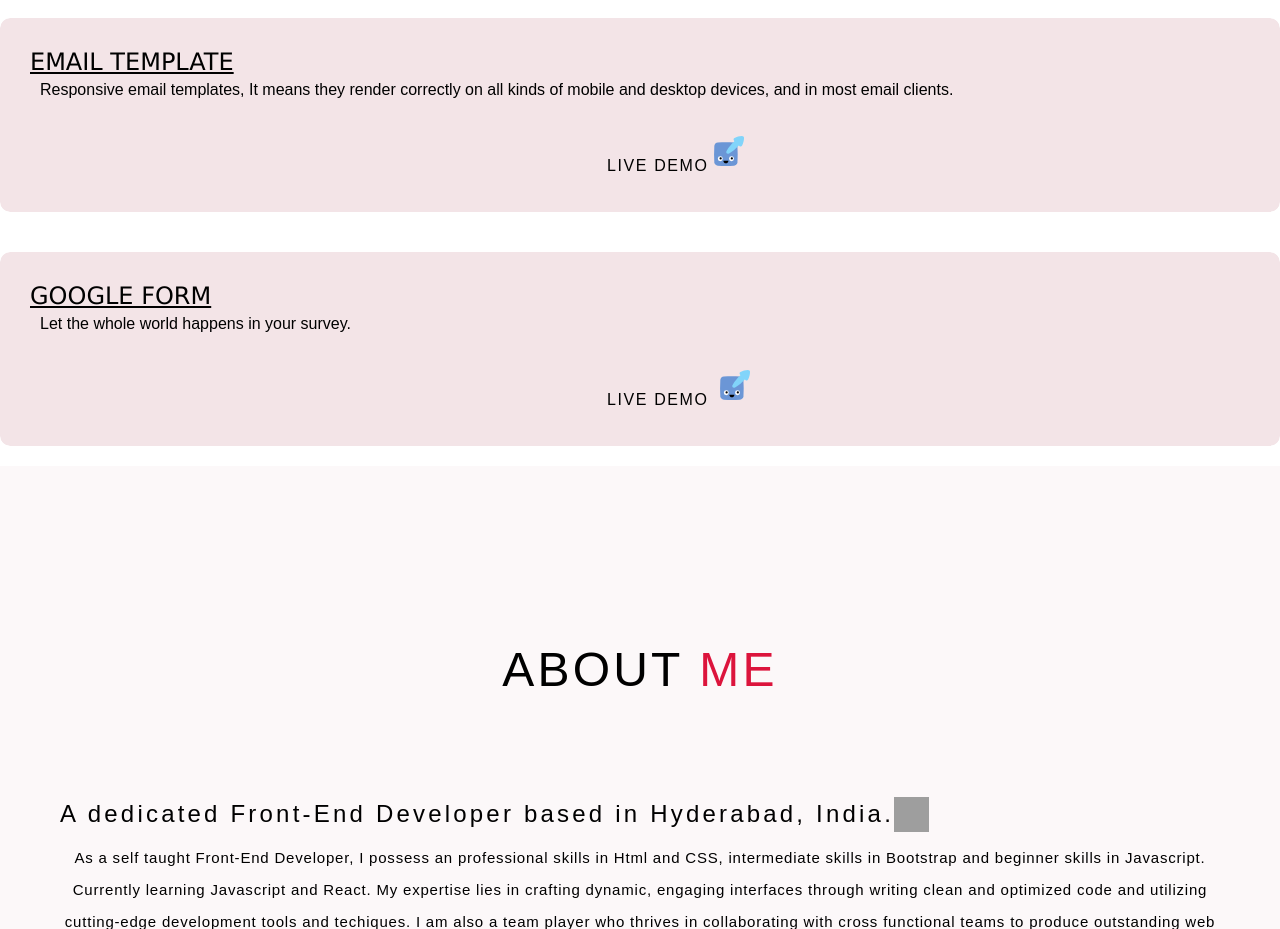
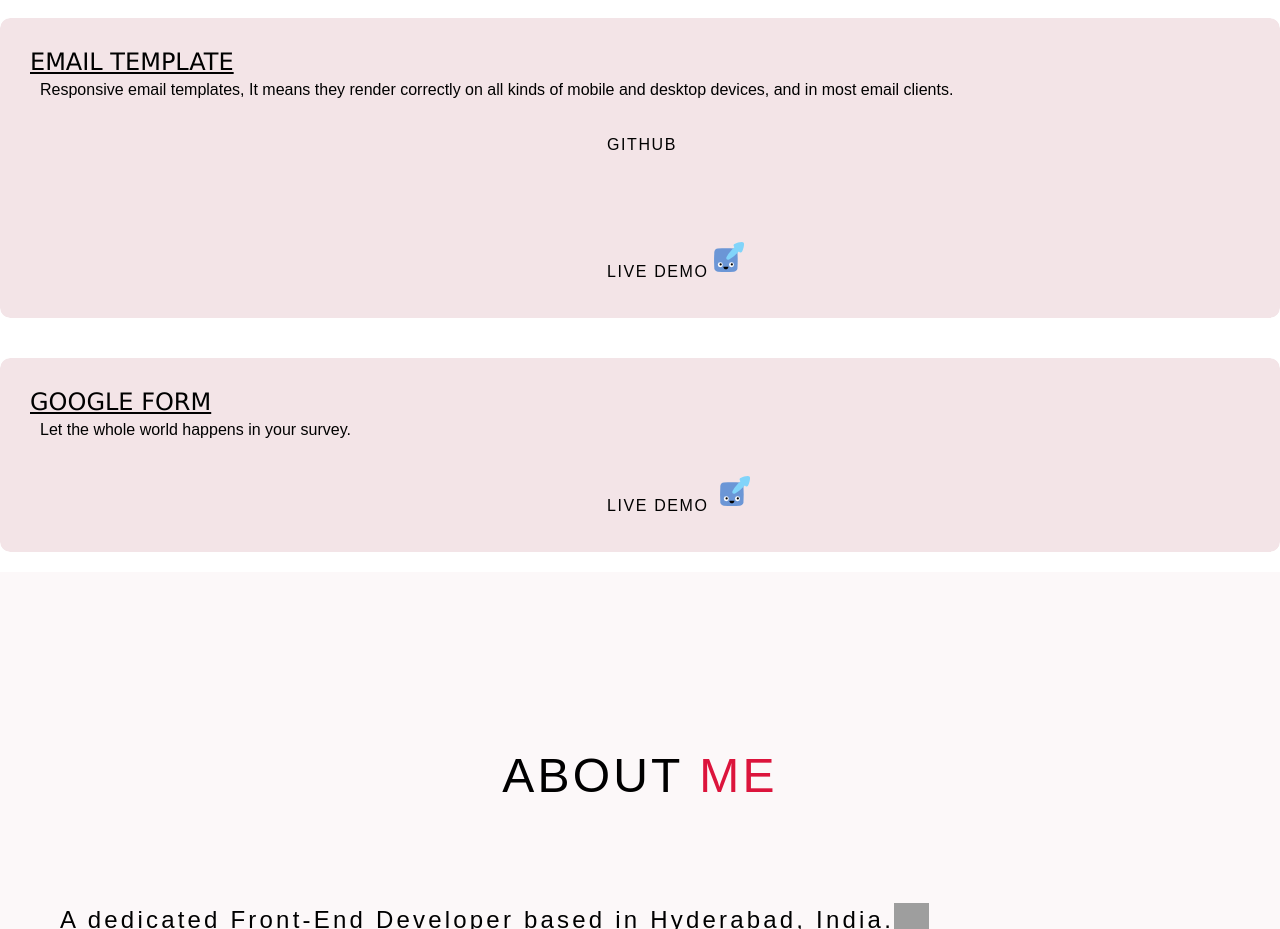
Before and after one commit to codeMXonline/web_development.github.io, a plain HTML site: page index.html in a window 1280 px wide. Shown: the part 1260-2189 px from the top of the page. Drawn offline with Linux system fonts and the light colour scheme; grey boxes are pictures that could not be loaded.

Commit message:
Update index.html

```diff
--- a/index.html
+++ b/index.html
@@ -167,6 +167,7 @@
                 all kinds of mobile and desktop devices, and in most email
                 clients.
               </p>
+              <a href=" https://codemxonline.github.io/web_development.github.io/email%20template">github<a>
               <a
                 href="/portfolio projects/email template/index.html"
                 type="button"
```
